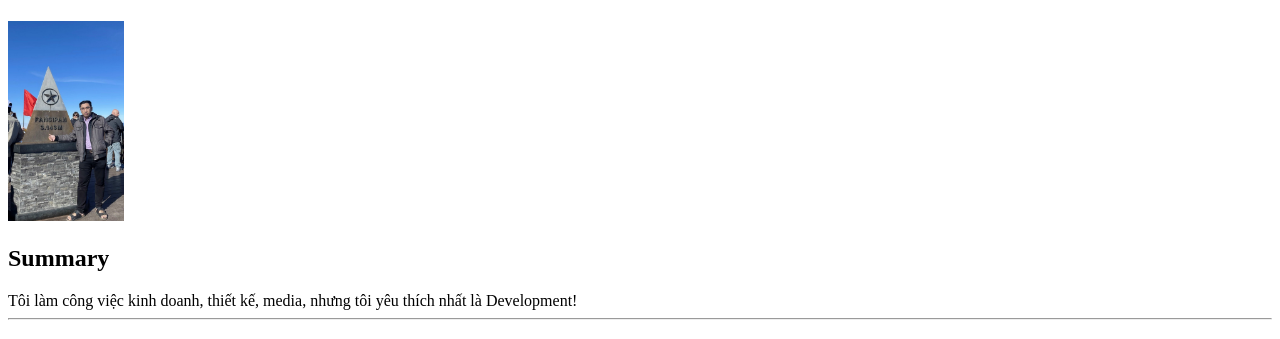
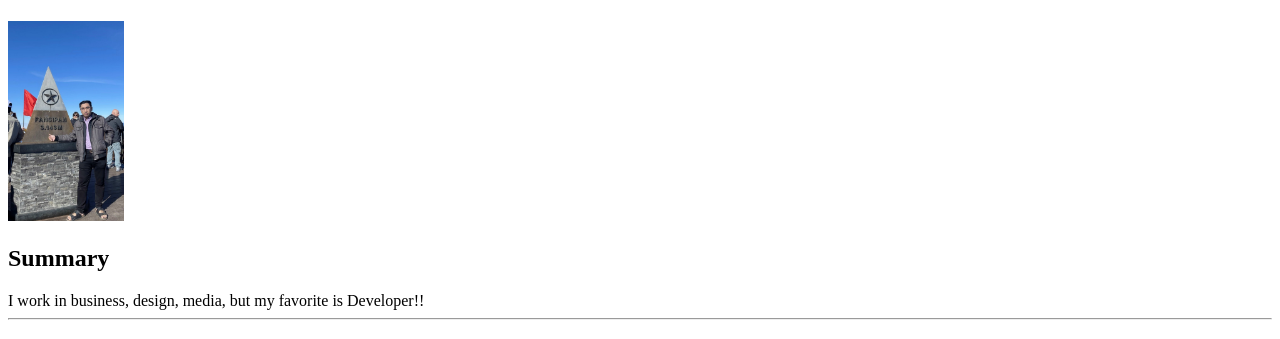
Before and after one commit to DoHoangTan/My-Resume, a plain HTML site: page index.html in a window 1280 px wide. Shown: the part 59-398 px from the top of the page. Drawn offline with Linux system fonts and the light colour scheme.

Commit message:
Update index.html

```diff
--- a/index.html
+++ b/index.html
@@ -13,7 +13,7 @@
     <H2>Summary</H2>
     <!-- Summary or objective statement -->
 
-    Tôi làm công việc kinh doanh, thiết kế, media, nhưng tôi yêu thích nhất là Development!
+    I work in business, design, media, but my favorite is Developer!!
     <hr />
     <h1>1/ Education - Học vấn</h1>
 
```
